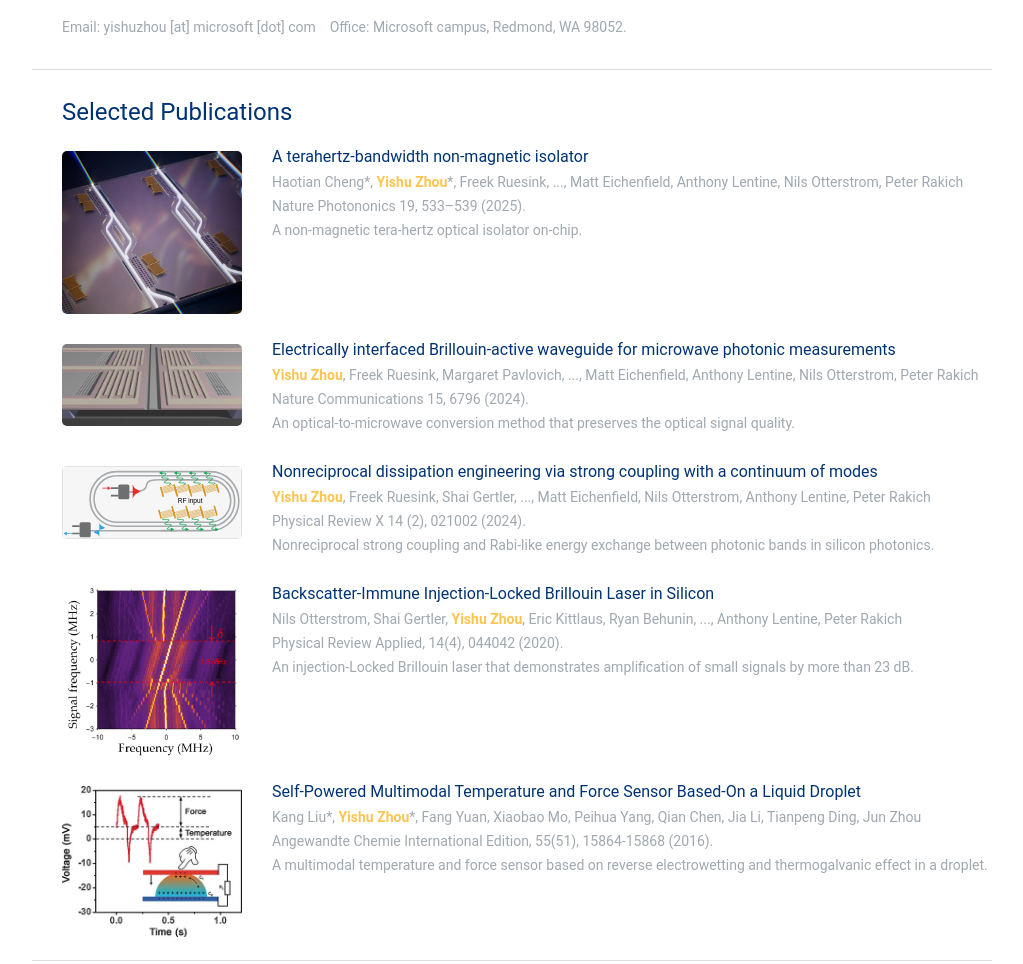
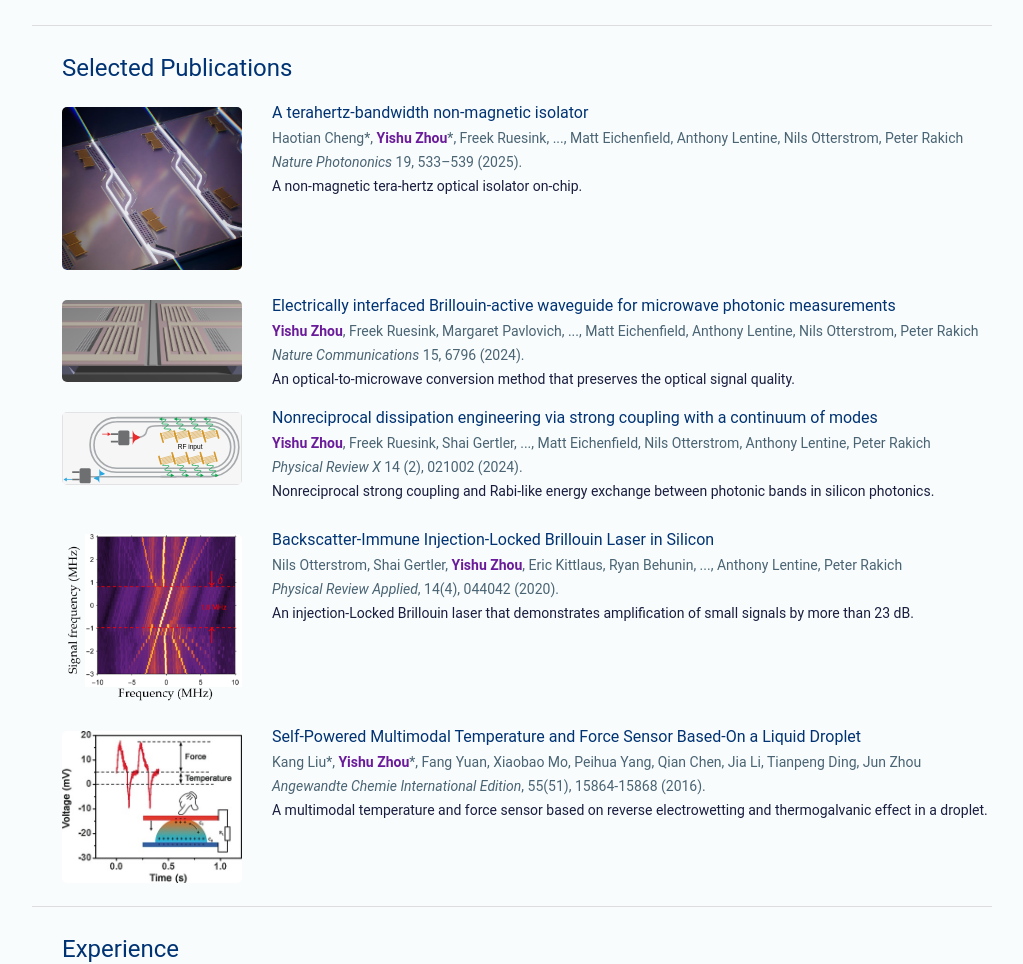
Before and after one commit to yishuzh/yishuzh.github.io, a plain HTML site: page index.html in a window 1280 px wide. Shown: the part 420-1384 px from the top of the page, without its empty margins (128-1151 px from the left). Drawn offline with Linux system fonts and the light colour scheme; a web font is replaced by a local one.

Commit message:
Change the style

```diff
--- a/index.html
+++ b/index.html
@@ -42,14 +42,11 @@
                         ii) Designing innovative integrated photonic systems to advance our understanding of nonlinear optics and quantum optomechanics. <br>
                         Before joining Yale, I completed my undergraduate studies in Huazhong University of Science and Technology, where my research focused on wearable energy harvesting devices.
                     </p>
+
                     <!-- <p>
-                        Before joining Yale, I completed my undergraduate studies in Huazhong University of Science and Technology, where my research focused on Wearable energy harvesting devices.
-                    </p>     -->
-
-                    <p>
                         Email: yishuzhou [at] microsoft [dot] com &nbsp;&nbsp;
                         Office: Microsoft campus, Redmond, WA 98052.
-                    </p>
+                    </p> -->
                 </div>
                 <div style="clear: both;"></div>
             </div>
@@ -63,8 +60,8 @@
                     </a>
 
                     <a href="https://www.nature.com/articles/s41566-025-01663-8" class="research-proj-title"> A terahertz-bandwidth non-magnetic isolator </a>
-                    <p> Haotian Cheng<sup>*</sup>, <strong>Yishu Zhou</strong><sup>*</sup>, Freek Ruesink, ..., Matt Eichenfield, Anthony Lentine, Nils Otterstrom, Peter Rakich <br>
-                        Nature Photononics 19, 533–539 (2025).  <br>
+                    <p> <span class="research-detail">Haotian Cheng<sup>*</sup>, <strong>Yishu Zhou</strong><sup>*</sup>, Freek Ruesink, ..., Matt Eichenfield, Anthony Lentine, Nils Otterstrom, Peter Rakich <br>
+                        <i>Nature Photononics</i> 19, 533–539 (2025).</span>  <br>
                         A non-magnetic tera-hertz optical isolator on-chip. <br>
                     </p>
                 </div>
@@ -76,11 +73,10 @@
 
 
                     <a href="https://www.nature.com/articles/s41467-024-51010-8" class="research-proj-title">  Electrically interfaced Brillouin-active waveguide for microwave photonic measurements </a>
-                    <p> <strong>Yishu Zhou</strong>, Freek Ruesink, Margaret Pavlovich, ..., Matt Eichenfield, Anthony Lentine, Nils Otterstrom, Peter Rakich <br>
-                        Nature Communications 15, 6796 (2024).  <br>
-                        An optical-to-microwave conversion method that preserves the optical signal quality. <br>
-                        <!-- Optica Foundation Bennett Memorial Student Travel Grant (2023). <br> -->
-                        <br>
+                    <p>
+                        <span class="research-detail"><strong>Yishu Zhou</strong>, Freek Ruesink, Margaret Pavlovich, ..., Matt Eichenfield, Anthony Lentine, Nils Otterstrom, Peter Rakich<br>
+                        <i>Nature Communications</i> 15, 6796 (2024).</span><br>
+                        An optical-to-microwave conversion method that preserves the optical signal quality.
                     </p>
                 </div>
 
@@ -90,8 +86,8 @@
                     </a>
 
                     <a href="https://journals.aps.org/prx/abstract/10.1103/PhysRevX.14.021002" class="research-proj-title">  Nonreciprocal dissipation engineering via strong coupling with a continuum of modes </a>
-                    <p> <strong>Yishu Zhou</strong>, Freek Ruesink, Shai Gertler, ..., Matt Eichenfield, Nils Otterstrom, Anthony Lentine, Peter Rakich <br>
-                        Physical Review X 14 (2), 021002 (2024).  <br>
+                    <p> <span class="research-detail"><strong>Yishu Zhou</strong>, Freek Ruesink, Shai Gertler, ..., Matt Eichenfield, Nils Otterstrom, Anthony Lentine, Peter Rakich <br>
+                        <i>Physical Review X</i> 14 (2), 021002 (2024). </span> <br>
                         Nonreciprocal strong coupling and Rabi-like energy exchange between photonic bands in silicon photonics. <br>
                         <!-- First prize in CLEO APS-DLS student poster awards (2023). <br> -->
                         <br>
@@ -104,8 +100,8 @@
                     </a>
 
                     <a href="https://journals.aps.org/prapplied/abstract/10.1103/PhysRevApplied.14.044042" class="research-proj-title">  Backscatter-Immune Injection-Locked Brillouin Laser in Silicon </a>
-                    <p> Nils Otterstrom, Shai Gertler, <strong>Yishu Zhou</strong>, Eric Kittlaus, Ryan Behunin, ..., Anthony Lentine, Peter Rakich <br>
-                        Physical Review Applied, 14(4), 044042 (2020).  <br>
+                    <p> <span class="research-detail">Nils Otterstrom, Shai Gertler, <strong>Yishu Zhou</strong>, Eric Kittlaus, Ryan Behunin, ..., Anthony Lentine, Peter Rakich <br>
+                        <i>Physical Review Applied</i>, 14(4), 044042 (2020). </span> <br>
                         An injection-Locked Brillouin laser that demonstrates amplification of small signals by more than 23 dB.
                     </p>
                 </div>
@@ -116,8 +112,8 @@
                     </a>
 
                     <a href="https://onlinelibrary.wiley.com/doi/full/10.1002/anie.201609088" class="research-proj-title">  Self-Powered Multimodal Temperature and Force Sensor Based-On a Liquid Droplet </a>
-                    <p> Kang Liu<sup>*</sup>, <strong>Yishu Zhou</strong><sup>*</sup>, Fang Yuan, Xiaobao Mo, Peihua Yang, Qian Chen, Jia Li, Tianpeng Ding, Jun Zhou <br>
-                        Angewandte Chemie International Edition, 55(51), 15864-15868 (2016).  <br>
+                    <p> <span class="research-detail">Kang Liu<sup>*</sup>, <strong>Yishu Zhou</strong><sup>*</sup>, Fang Yuan, Xiaobao Mo, Peihua Yang, Qian Chen, Jia Li, Tianpeng Ding, Jun Zhou <br>
+                        <i>Angewandte Chemie International Edition</i>, 55(51), 15864-15868 (2016). </span> <br>
                         A multimodal temperature and force sensor based on reverse electrowetting and thermogalvanic effect in a droplet.  <br>
                         <br>
                     </p>
--- a/style.css
+++ b/style.css
@@ -27,6 +27,7 @@ footer, header, hgroup, menu, nav, section {
 }
 body {
     line-height: 1;
+    background-color: #f9fcfd;
 }
 ol, ul {
     list-style: none;
@@ -53,8 +54,8 @@ table {
 
 #body{
     font-family: roboto, sans-serif;
-    color: #a0a8b0;
-    /*color: #191e3f;*/
+    /*color: #a0a8b0;*/
+    color: #191e3f;
 }
 
 p {
@@ -98,7 +99,8 @@ h1 {
 #header a {
     text-decoration: none;
     border-bottom: none;
-    color: #a0a8b0;
+    /*color: #a0a8b0;*/
+    color: #191e3f;
 }
 
 #header a:hover {
@@ -197,7 +199,8 @@ ul {
     list-style-type: disc;
     margin-left: 30px;
     margin-bottom: 30px;
-    color: #a0a8b0;
+    /*color: #a0a8b0;*/
+    color: #191e3f;
 }
 
 .showBtn {
@@ -331,8 +334,13 @@ h3 {
 }
 
 .research-proj p strong {
-    color: #fdc450;
+    /*color: #fdc450;*/
+    color: #6A1B9A;
     font-weight: 700;
+}
+
+.research-detail {
+    color: #4A6473;
 }
 
 #morePubs {
```
